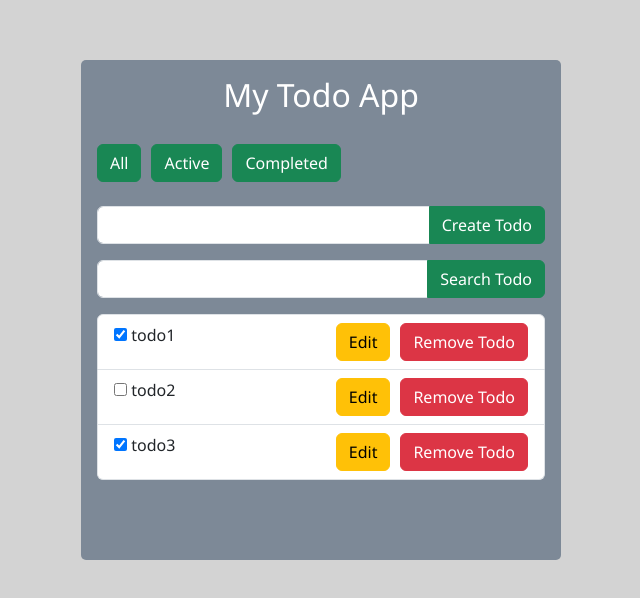
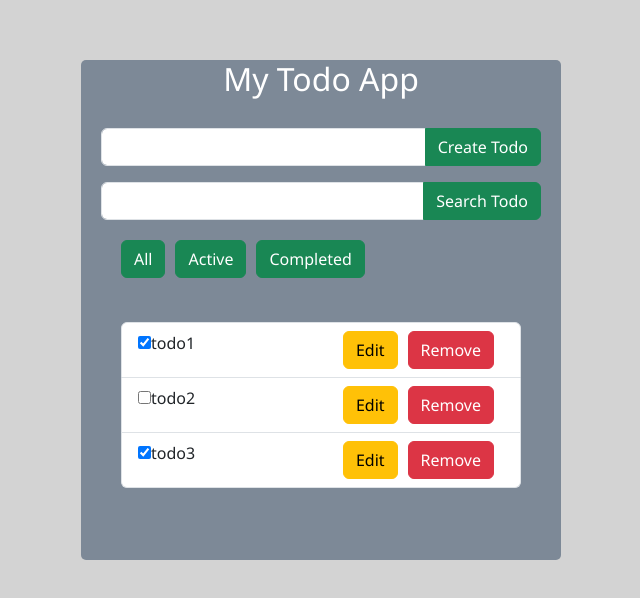
Before and after one commit to almuksid/react-js, a React (Vite) app: page / in a window 1280 px wide. Shown: the top 598 px of the page, without its empty margins (319-959 px from the left). Built offline with nearby package versions, Linux system fonts and the light colour scheme.

Commit message:
Day5 State Lifting & Props Drilling

```diff
--- a/src/App.jsx
+++ b/src/App.jsx
@@ -7,7 +7,8 @@ import Counter from './components/day2/Counter'
 import TodoApp from './components/day3/TodoApp'
 import FilterMap from './components/day0/FilterMap'
 import NewTodoList from './components/day4/NewTodoList'
-import Todo from './components/day5/Todo'
+// import Todo from './components/day5/Todo'
+import MyTodoApp from './components/day5/MyTodoApp'
 
 function App() {
   const [count, setCount] = useState(0)
@@ -20,8 +21,8 @@ function App() {
       {/* <Counter/> */}
       {/* <TodoApp/> */}
       {/* <FilterMap/> */}
-      <NewTodoList/>
-      {/* <Todo/> */}
+      {/* <NewTodoList/> */}
+      <MyTodoApp/>
     </div>
     </>
   )
--- a/src/components/day4/NewTodoList.jsx
+++ b/src/components/day4/NewTodoList.jsx
@@ -2,16 +2,18 @@ import React from 'react'
 import { useState } from 'react'
 
 const NewTodoList = () => {
-  const [editMode, setEditMode] = useState(false)
-  const [editableTodo, setEditableTodo] = useState(null)
-  const [search, setSearch] = useState("")
-  const [filter, setFilter] = useState("all")
   const [todoTitle, setTodoTitle] = useState("")
   const [todoList, setTodoList] = useState([
     {id:1, title:"todo1", isCompleted:true},
     {id:2, title:"todo2", isCompleted:false},
     {id:3, title:"todo3", isCompleted:true},
   ])
+
+  const [search, setSearch] = useState("")
+  const [filter, setFilter] = useState("all")
+
+  const [editMode, setEditMode] = useState(false)
+  const [editableTodo, setEditableTodo] = useState(null)
 
   const submitHandler = (event) => {
     event.preventDefault()
@@ -79,7 +81,7 @@ const NewTodoList = () => {
       </form>
       <form class="input-group mb-3">
         <input class="form-control" type="search" onChange={(e) => setSearch(e.target.value)}/>
-        <button style={{float:'right'}} class="btn btn-success"  type={search}>Search Todo</button>
+        <button style={{float:'right'}} class="btn btn-success"  type="button">Search Todo</button>
       </form>
       <ul class="list-group">
         {filterHandler
--- /dev/null
+++ b/src/components/day5/MyTodoApp.jsx
@@ -0,0 +1,41 @@
+import {useState} from 'react'
+import TodoForm from './TodoForm'
+import TodoListSection from './TodoListSection'
+
+const MyTodoApp = () => {
+  const [todoTitle, setTodoTitle] = useState("")
+  const [todoList, setTodoList] = useState([
+      {id:1, title:"todo1", isCompleted:true},
+      {id:2, title:"todo2", isCompleted:false},
+      {id:3, title:"todo3", isCompleted:true}
+  ])
+
+    const [search, setSearch] = useState("")
+
+    const [editMode, setEditMode] = useState(false)
+    const [editableTodo, setEditableTodo] = useState(null)
+
+    const updateTitleHandler = () => {
+      const newTodo = todoList.map(todo => {
+        if (todo.id === editableTodo.id){
+          return {...todo, title: todoTitle}
+        }
+        return {...todo}
+      })
+      setTodoList(newTodo)
+      setEditMode(false)
+      setTodoTitle("")
+    }
+
+  return (
+    <div>
+      <div className="mb-4 bgCol ">
+        <h2 style={{color:'white', textAlign:'center', marginBottom:'30px'}}>My Todo App</h2>
+        <TodoForm updateTitleHandler={updateTitleHandler} editableTodo={editableTodo} setEditableTodo={setEditableTodo} editMode={editMode} setEditMode={setEditMode} search={search} setSearch={setSearch} todoTitle={todoTitle} setTodoTitle={setTodoTitle} todoList={todoList} setTodoList={setTodoList} />
+        <TodoListSection  editableTodo={editableTodo} setEditableTodo={setEditableTodo} editMode={editMode} setEditMode={setEditMode} todoList={todoList} setTodoList={setTodoList} search={search} setSearch={setSearch} setTodoTitle={setTodoTitle}/>
+      </div>
+    </div>
+  )
+}
+
+export default MyTodoApp
--- /dev/null
+++ b/src/components/day5/TodoFilter.jsx
@@ -0,0 +1,15 @@
+import React from 'react'
+
+const TodoFilter = (props) => {
+
+  return (
+    <div>
+      <button class="btn btn-success filterBtn" type="submit" onClick={() => props.setFilter("all")}>All</button>
+      <button class="btn btn-success filterBtn" type="submit" onClick={() => props.setFilter("active")}>Active</button>
+      <button class="btn btn-success filterBtn" type="submit" onClick={() => props.setFilter("completed")}>Completed</button><br /><br />
+
+    </div>
+  )
+}
+
+export default TodoFilter
--- /dev/null
+++ b/src/components/day5/TodoForm.jsx
@@ -0,0 +1,51 @@
+import React from 'react'
+import TodoList from './TodoList'
+
+const TodoForm = (props) => {
+  const submitHandler = (event) => {
+    event.preventDefault()
+    if (props.todoTitle.trim() === "") return alert("Enter Correct Value")
+    props.editMode === true ? props.updateTitleHandler() : createTodo()
+  }
+  const createTodo = () => {
+    const newTodo = ({
+      id: Date.now() + "",
+      title: props.todoTitle,
+      isCompleted:false
+    })
+    props.setTodoList([...props.todoList, newTodo])
+  }
+  // const submitHandler = (event) => {
+  //   event.preventDefault()
+  //   if (props.todoTitle.trim() === "") return alert("Enter Correct Value")
+    // const newTodo = {
+    //   id: Date.now() + "",
+    //   title: props.todoTitle,
+    //   isCompleted: false
+    // }
+    // props.setTodoList([...props.todoList, newTodo])
+  // }
+
+  // const createTodo = () => {
+  //   const newTodo = ({
+  //     id: Date.now() + "",
+  //     title: todoTitle,
+  //     isCompleted:false
+  //   })
+  //   props.setTodoList([...props.todoList, newTodo])
+  // }
+  return (
+    <div>
+      <form  onSubmit={submitHandler} action="" className="input-group mb-3">
+        <input className="form-control " type="text" value={props.todoTitle} onChange={event => props.setTodoTitle(event.target.value)}/>
+        <button type="submit" className="btn btn-success">{props.editMode? "update Todo": "Create Todo"}</button>
+      </form>
+      <form className="input-group mb-3">
+        <input className="form-control" type="search" value={props.search} onChange={(e) => props.setSearch(e.target.value)}/>
+        <button style={{float:'right'}} className="btn btn-success"  type='button'>Search Todo</button>
+      </form>
+    </div>
+  )
+}
+
+export default TodoForm
--- /dev/null
+++ b/src/components/day5/TodoList.jsx
@@ -0,0 +1,61 @@
+import React from 'react'
+
+const TodoList = (props) => {
+
+  const editHandler = (todo) => {
+		props.setEditMode(true);
+		props.setEditableTodo(todo);
+		props.setTodoTitle(todo.title);
+	};
+
+  const updateTitleHandler = () => {
+    const newTodo = props.todoList.map(todo => {
+      if (todo.id === props.editableTodo.id){
+        return {...todo, title: props.todoTitle}
+      }
+      return {...todo}
+    })
+    props.setTodoList(newTodo)
+    props.setEditMode(false)
+    props.setTodoTitle("")
+  }
+
+  const removeHandler = (todoId) => {
+    const newRemTodo = props.todoList.filter(todo => todo.id !== todoId)
+    props.setTodoList(newRemTodo)
+  }
+
+  const checkedHandler = (todoId) => {
+    const newTodo = props.todoList.map(todo => {
+      if (todo.id === todoId){
+        return {...todo, isCompleted: !todo.isCompleted}
+      }
+      return {...todo}
+    })
+    props.setTodoList(newTodo)
+  }
+  // const removeHandler = (todoId) => {
+  //   const newRemTodo = props.todoList.filter(todo => todo.id !== todoId)
+  //   props.setTodoList(newRemTodo)
+  // }
+  return (
+    <div>
+      <ul class="list-group">
+
+
+        {props.filterHandler
+          .map(todo => <li class="list-group-item" key={todo.id} >
+            <input type="checkbox" checked={todo.isCompleted} onClick={() => checkedHandler(todo.id)}/>
+            <span>{todo.title}</span>
+            {/* <button type="button" onClick={() => removeHandler(todo.id)}>Remove Todo</button> */}
+            <button type="button"  onClick={() => removeHandler(todo.id)} style={{float:'right', marginRight:'10px'}}   class="btn btn-danger" > Remove </button>
+            <button style={{float:'right', marginRight:'10px'}} class="btn btn-warning"  type="submit" onClick={() => editHandler(todo)}>Edit</button>
+
+          </li>)
+        }
+      </ul>
+    </div>
+  )
+}
+
+export default TodoList
--- /dev/null
+++ b/src/components/day5/TodoListSection.jsx
@@ -0,0 +1,28 @@
+import React, {useState} from 'react'
+import TodoList from './TodoList'
+import TodoFilter from './TodoFilter'
+
+const TodoListSection = (props) => {
+  const [filter, setFilter] = useState("all")
+
+  const filterHandler = props.todoList
+  .filter(todo => {
+    if (filter === "all") return true
+    if (filter === "active") return !todo.isCompleted
+    if (filter === "completed") return todo.isCompleted
+  })
+  .filter(todo => todo.title.toLocaleLowerCase().includes(props.search.toLocaleLowerCase()))
+
+  // .filter((todo) => todo.title.toLowercase().include(props.search.toLowerCase()))
+
+  return (
+    <div>
+      <TodoFilter {...props} filter={filter} setFilter={setFilter}  />
+      <TodoList {...props} filter={filter} setFilter={setFilter} filterHandler={filterHandler}/>
+
+      {/* TodoList, TodoFilter */}
+    </div>
+  )
+}
+
+export default TodoListSection
```
Also changed, not shown: 1 other file (tests, documents, lock files or other folders).
